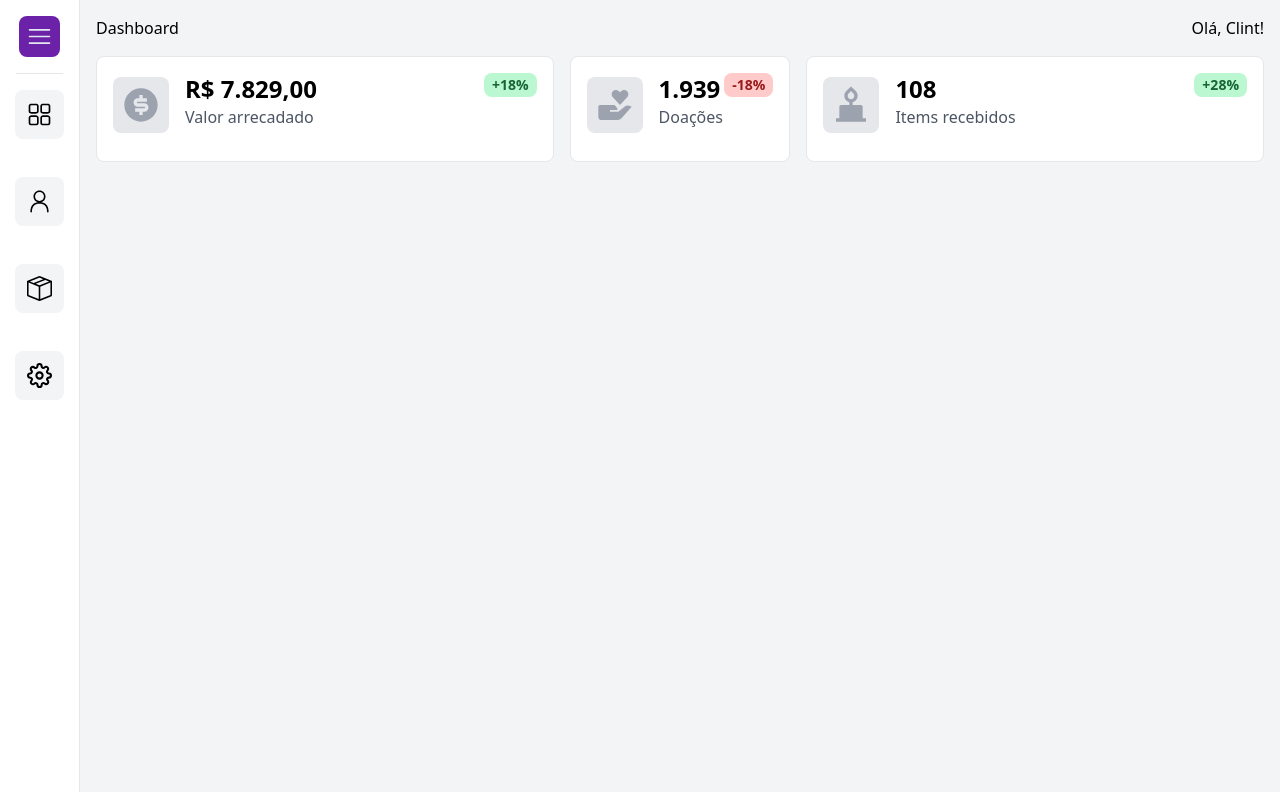
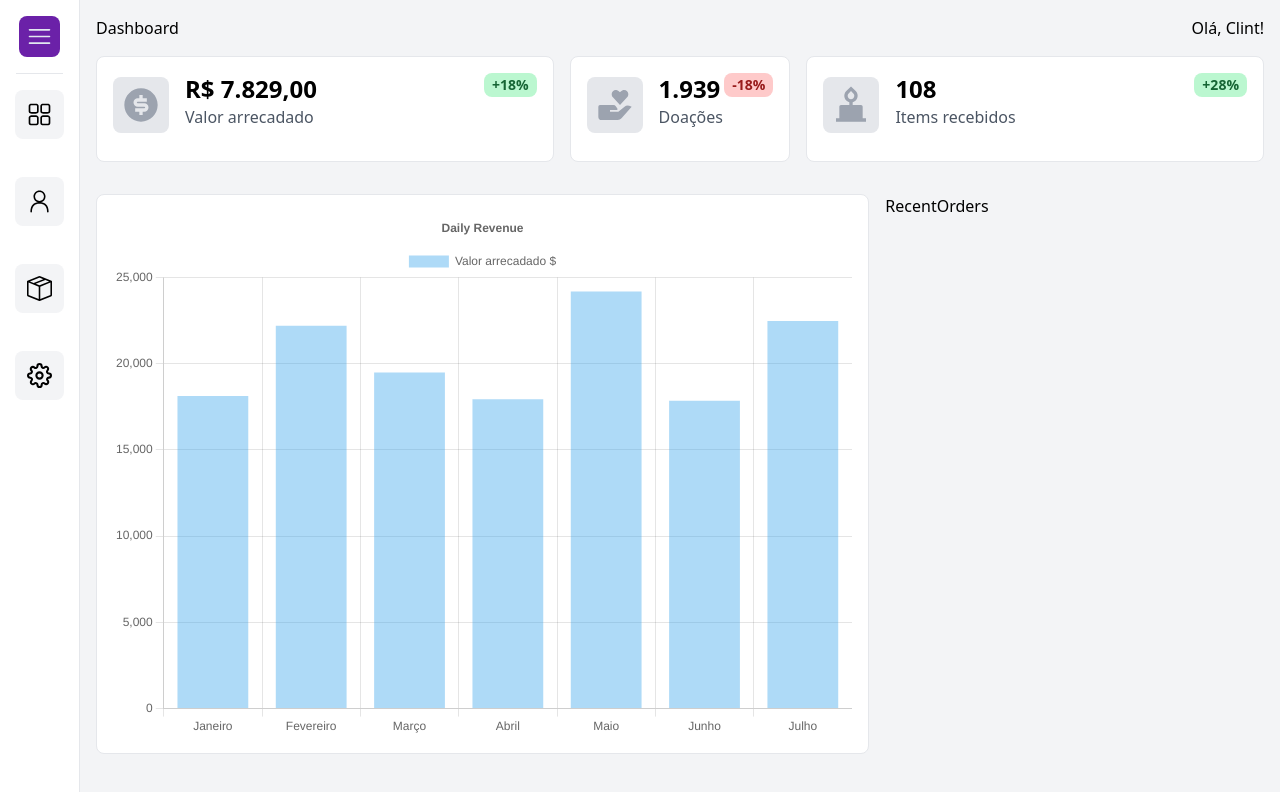
Before and after one commit to caiovidinha/estoq, a Next.js app: page / in a window 1280 px wide. Shown: the top 792 px of the page. Built offline with nearby package versions, Linux system fonts and the light colour scheme.

Commit message:
Adicionando gráfico de barras

```diff
--- a/package.json
+++ b/package.json
@@ -10,10 +10,16 @@
   },
   "dependencies": {
     "autoprefixer": "10.4.14",
+    "chart.js": "^4.3.0",
     "next": "13.4.9",
     "postcss": "8.4.25",
     "react": "18.2.0",
+    "react-chartjs-2": "^5.2.0",
     "react-dom": "18.2.0",
     "tailwindcss": "3.3.2"
+  },
+  "devDependencies": {
+    "eslint": "^8.44.0",
+    "eslint-plugin-react": "^7.32.2"
   }
 }
--- /dev/null
+++ b/src/components/BarChart.jsx
@@ -0,0 +1,67 @@
+import React, { useState, useEffect}from 'react'
+import { Bar } from 'react-chartjs-2'
+import {
+  Chart as ChartJS,
+  CategoryScale,
+  LinearScale,
+  BarElement,
+  Title,
+  Tooltip,
+  Legend
+} from 'chart.js'
+
+ChartJS.register(
+  CategoryScale,
+  LinearScale,
+  BarElement,
+  Title,
+  Tooltip,
+  Legend
+)
+
+
+
+const BarChart = () => {
+  const [chartData, setChartData] = useState({
+    datasets: [],
+  })
+
+  const [chartOptions, setChartOptions] = useState({})
+
+  useEffect(() => {
+    setChartData({
+      labels: ['Janeiro', 'Fevereiro', 'Março', 'Abril', 'Maio', 'Junho', 'Julho'],
+      datasets: [
+          {
+              label: 'Valor arrecadado $',
+              data: [18127, 22201, 19490, 17938, 24182, 17842, 22475],
+              borderColor: 'rgb(53, 162, 235)',
+              backgroundColor: 'rgb(53, 162, 235, 0.4',
+            },
+      ]
+    })
+    setChartOptions({
+      plugins: {
+          legend: {
+              position: 'top',
+          },
+          title: {
+              display: true,
+              text: 'Daily Revenue'
+          }
+      },
+      maintainAspectRatio: false,
+      responsive: true
+  })
+}, [])
+
+  return (
+    <>
+      <div className='w-full md:col-span-2 relative lg:h-[70vh] h-[50vh] m-auto p-4 border rounded-lg bg-white'>
+        <Bar data={chartData} options={chartOptions} />
+        </div>
+      </>
+  )
+}
+
+export default BarChart
--- /dev/null
+++ b/src/components/RecentOrders.jsx
@@ -0,0 +1,9 @@
+import React from 'react'
+
+const RecentOrders = () => {
+  return (
+    <div>RecentOrders</div>
+  )
+}
+
+export default RecentOrders
--- a/src/pages/index.js
+++ b/src/pages/index.js
@@ -1,5 +1,7 @@
-import TopCards from '@/components/TopCards'
+import TopCards from '../components/TopCards'
 import Header from '../components/Header'
+import BarChart from '../components/BarChart'
+import RecentOrders from '../components/RecentOrders'
 
 
 export default function Home() {
@@ -7,6 +9,10 @@ export default function Home() {
     <main className={`bg-gray-100 min-h-screen`}>
     <Header />
     <TopCards />
+    <div className='p-4 grid md:grid-cols-3 grid-cols-1 gap-4'>
+      <BarChart />
+      <RecentOrders />
+    </div>
     </main>
   )
 }
```
Also changed, not shown: .eslintrc.js (added), 1 other file (tests, documents, lock files or other folders).
